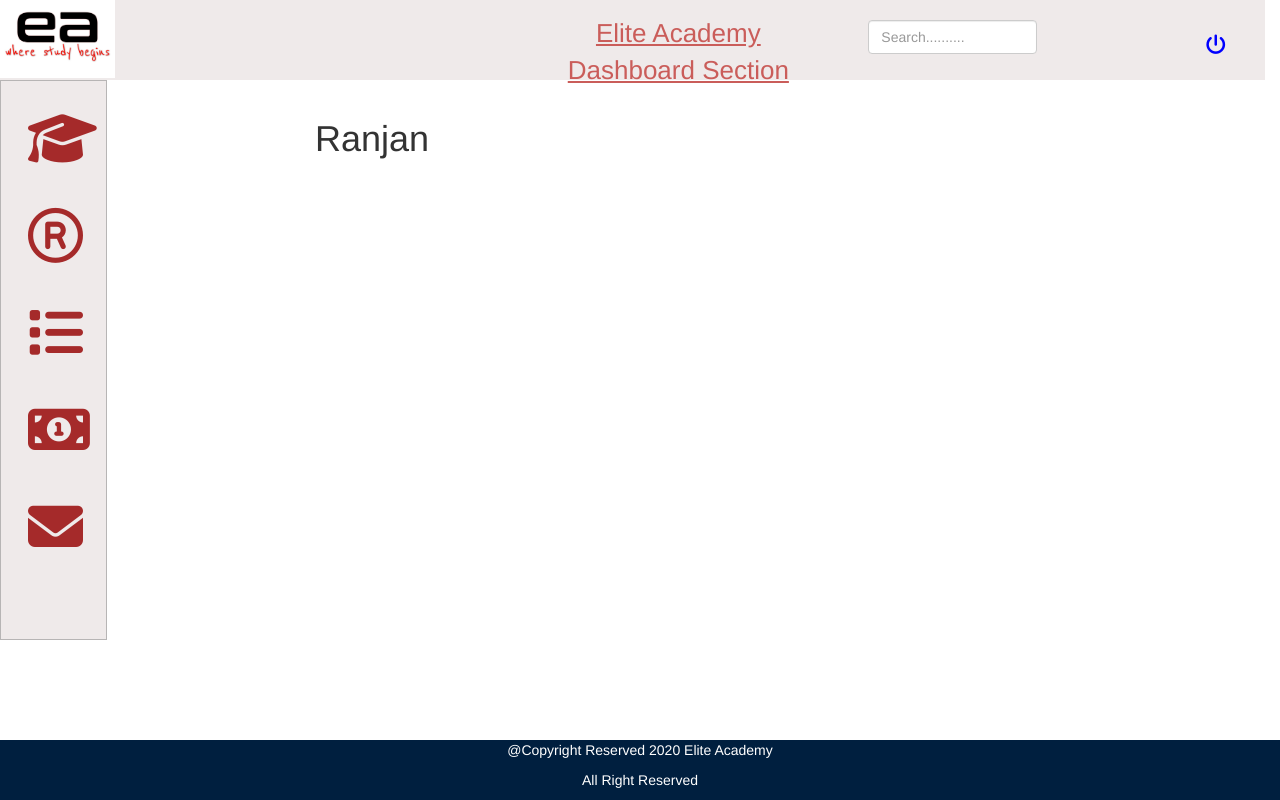
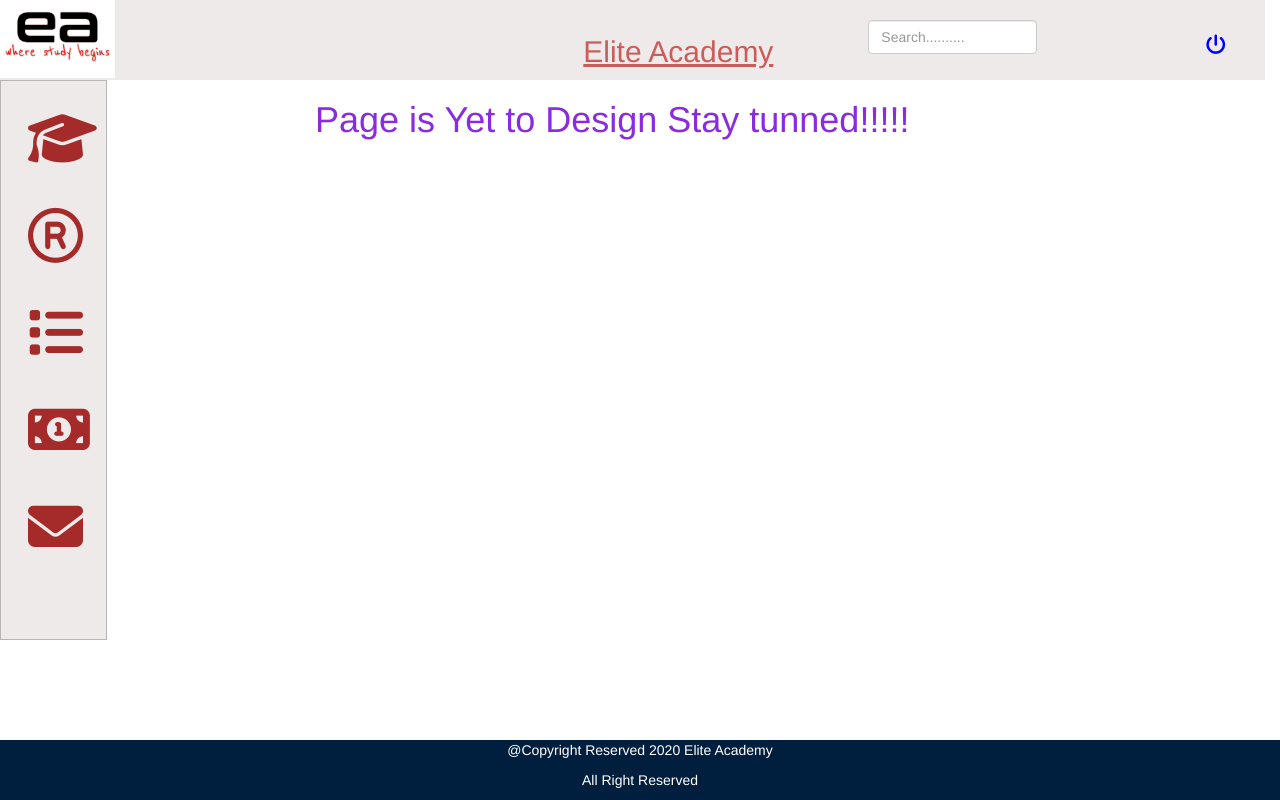
Before and after one commit to ranjankumarjha13/Academic_Edu, an Angular app: page /welcome/dashboard in a window 1280 px wide. Shown: the top 800 px of the page. Built offline with nearby package versions, Linux system fonts and the light colour scheme.

Commit message:
changes related to messages Display on Header

```diff
--- a/src/app/welcome/dashboard/dashboard.component.html
+++ b/src/app/welcome/dashboard/dashboard.component.html
@@ -1,5 +1,5 @@
 <div class="chartArea">
-  <h1>Ranjan</h1>
+  <h1 style="color: blueviolet;">Page is Yet to Design Stay tunned!!!!!</h1>
     <div class="col-sm-11">
         <!-- <div style="text-align: center;font-size: 20px"><b><u>Elite Academy Patna</u></b></div> -->
         <!-- <div style="text-align: center;font-size: 20px"><b><u>Pro- Chandan Kumar</u></b></div>
--- a/src/app/welcome/welcome/welcome.component.html
+++ b/src/app/welcome/welcome/welcome.component.html
@@ -9,7 +9,7 @@
     </div>
   </div>
   <div class="col-sm-3 headerTitle">
-    <p><u>Elite Academy Dashboard Section</u></p>
+    <p><u><h2>Elite Academy</h2></u></p>
   </div>
   <div class="col-sm-4">
     <div class="col-sm-6" style="margin-top: 20px">
```
